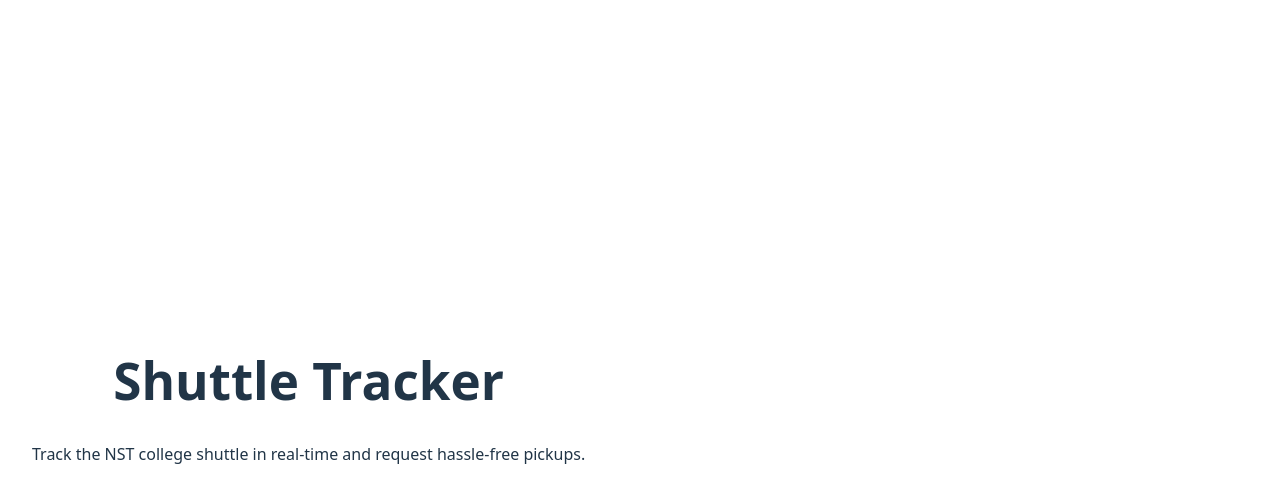
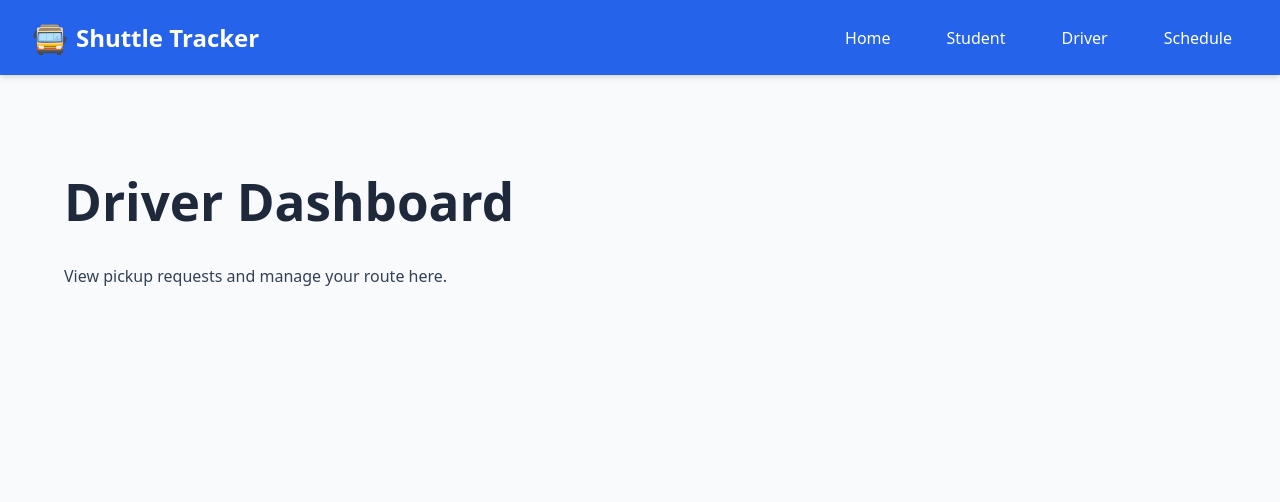
Before and after one commit to nst-sdc/Shuttle_Tracker, a React (Vite) app in the folder frontend/latest/: page /driver in a window 1280 px wide. Shown: the top 502 px of the page. Built offline with nearby package versions, Linux system fonts and the light colour scheme.

Commit message:
Add Simple Navbar

```diff
--- a/frontend/latest/src/App.jsx
+++ b/frontend/latest/src/App.jsx
@@ -1,14 +1,32 @@
 import React from 'react';
+import { BrowserRouter as Router, Routes, Route } from 'react-router-dom';
 import './index.css';
+import Navbar from './components/Navbar';
+import Home from './pages/Home';
+import Student from './pages/Student';
+import Driver from './pages/Driver';
+import Schedule from './pages/Schedule';
 
 function App() {
-
   return (
-    <main style={{ textAlign: 'center', padding: '2rem' }}>
-      <h1>Shuttle Tracker</h1>
-      <p>Track the NST college shuttle in real-time and request hassle-free pickups.</p>
-    </main>
+    <Router>
+      <div style={{ minHeight: '100vh', backgroundColor: '#f8fafc', width: '100vw' }}>
+        <Navbar />
+        <main style={{
+          width: '100%',
+          padding: '2rem',
+          boxSizing: 'border-box',
+        }}>
+          <Routes>
+            <Route path="/" element={<Home />} />
+            <Route path="/student" element={<Student />} />
+            <Route path="/driver" element={<Driver />} />
+            <Route path="/schedule" element={<Schedule />} />
+          </Routes>
+        </main>
+      </div>
+    </Router>
   );
 }
 
-export default App
+export default App;
--- /dev/null
+++ b/frontend/latest/src/components/Navbar.jsx
@@ -0,0 +1,54 @@
+import React from 'react';
+import { Link } from 'react-router-dom';
+
+function Navbar() {
+  const navLinkStyle = {
+    color: '#fff',
+    textDecoration: 'none',
+    padding: '0.5rem 1rem',
+    borderRadius: '6px',
+    transition: 'all 0.3s ease',
+    ':hover': {
+      backgroundColor: 'rgba(255, 255, 255, 0.1)',
+    }
+  };
+
+  return (
+    <nav style={{
+      backgroundColor: '#2563eb',
+      padding: '1rem 2rem',
+      display: 'flex',
+      justifyContent: 'space-between',
+      alignItems: 'center',
+      boxShadow: '0 4px 6px -1px rgba(0, 0, 0, 0.1), 0 2px 4px -1px rgba(0, 0, 0, 0.06)',
+      position: 'sticky',
+      top: 0,
+      zIndex: 1000
+    }}>
+      <Link to="/" style={{
+        color: '#fff',
+        fontSize: '1.5rem',
+        fontWeight: 'bold',
+        textDecoration: 'none',
+        display: 'flex',
+        alignItems: 'center',
+        gap: '0.5rem'
+      }}>
+        <span style={{ fontSize: '1.8rem' }}>🚍</span>
+        <span>Shuttle Tracker</span>
+      </Link>
+      <div style={{
+        display: 'flex',
+        gap: '1.5rem',
+        alignItems: 'center'
+      }}>
+        <Link to="/" style={navLinkStyle}>Home</Link>
+        <Link to="/student" style={navLinkStyle}>Student</Link>
+        <Link to="/driver" style={navLinkStyle}>Driver</Link>
+        <Link to="/schedule" style={navLinkStyle}>Schedule</Link>
+      </div>
+    </nav>
+  );
+}
+
+export default Navbar;
--- /dev/null
+++ b/frontend/latest/src/pages/Driver.jsx
@@ -0,0 +1,12 @@
+import React from 'react';
+
+function Driver() {
+  return (
+    <div style={{ padding: '2rem' }}>
+      <h1 style={{ color: '#1e293b' }}>Driver Dashboard</h1>
+      <p style={{ color: '#334155' }}>View pickup requests and manage your route here.</p>
+    </div>
+  );
+}
+
+export default Driver;
--- /dev/null
+++ b/frontend/latest/src/pages/Home.jsx
@@ -0,0 +1,12 @@
+import React from 'react';
+
+function Home() {
+  return (
+    <div style={{ padding: '2rem' }}>
+      <h1 style={{ color: '#1e293b' }}>Welcome to Shuttle Tracker</h1>
+      <p style={{ color: '#334155' }}>Track the NST college shuttle in real-time and request hassle-free pickups.</p>
+    </div>
+  );
+}
+
+export default Home;
--- /dev/null
+++ b/frontend/latest/src/pages/Schedule.jsx
@@ -0,0 +1,12 @@
+import React from 'react';
+
+function Schedule() {
+  return (
+    <div style={{ padding: '2rem' }}>
+      <h1 style={{ color: '#1e293b' }}>Shuttle Schedule</h1>
+      <p style={{ color: '#334155' }}>View the complete shuttle schedule and timings.</p>
+    </div>
+  );
+}
+
+export default Schedule;
--- /dev/null
+++ b/frontend/latest/src/pages/Student.jsx
@@ -0,0 +1,12 @@
+import React from 'react';
+
+function Student() {
+  return (
+    <div style={{ padding: '2rem' }}>
+      <h1 style={{ color: '#1e293b' }}>Student Dashboard</h1>
+      <p style={{ color: '#334155' }}>Track your shuttle and request pickups here.</p>
+    </div>
+  );
+}
+
+export default Student;
```
